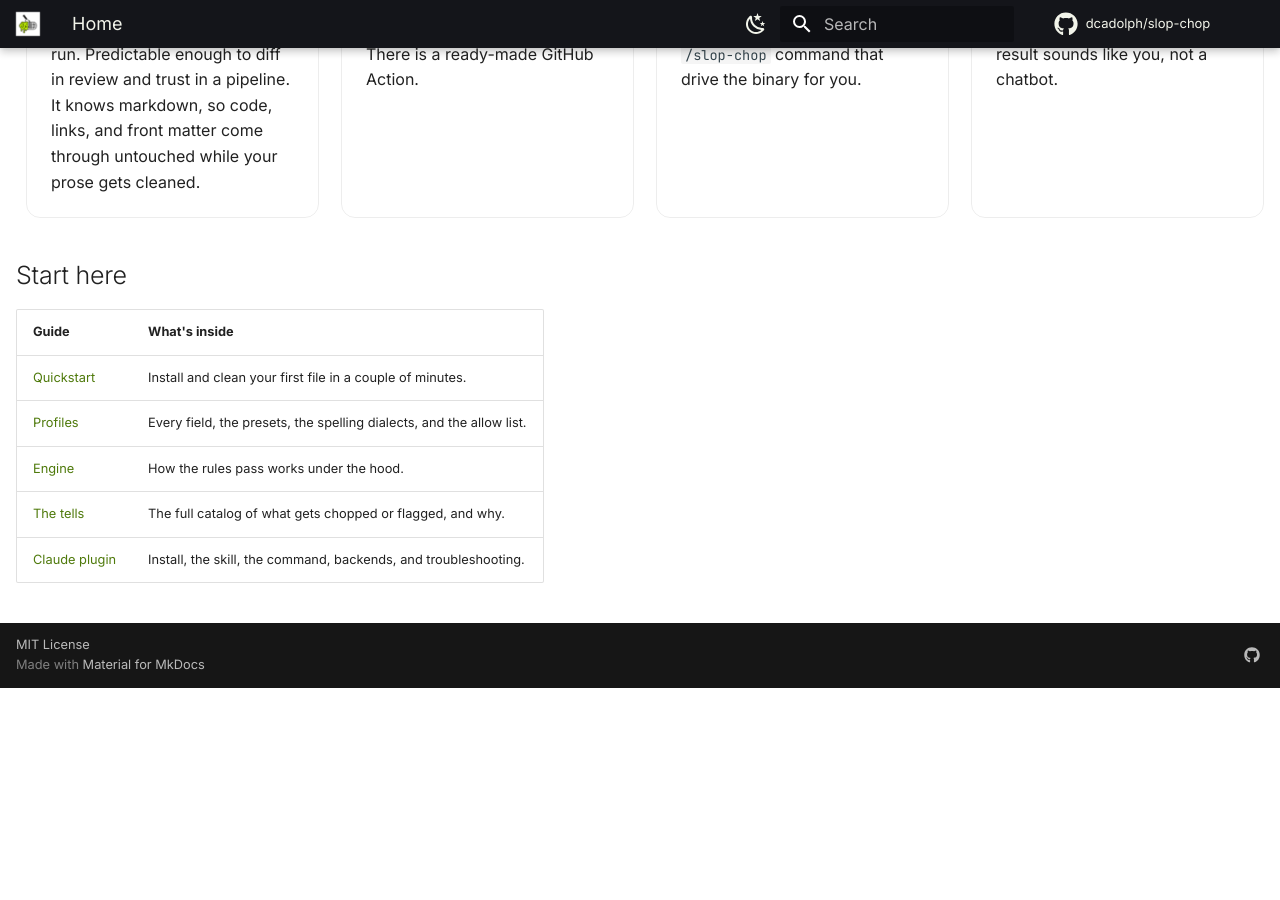
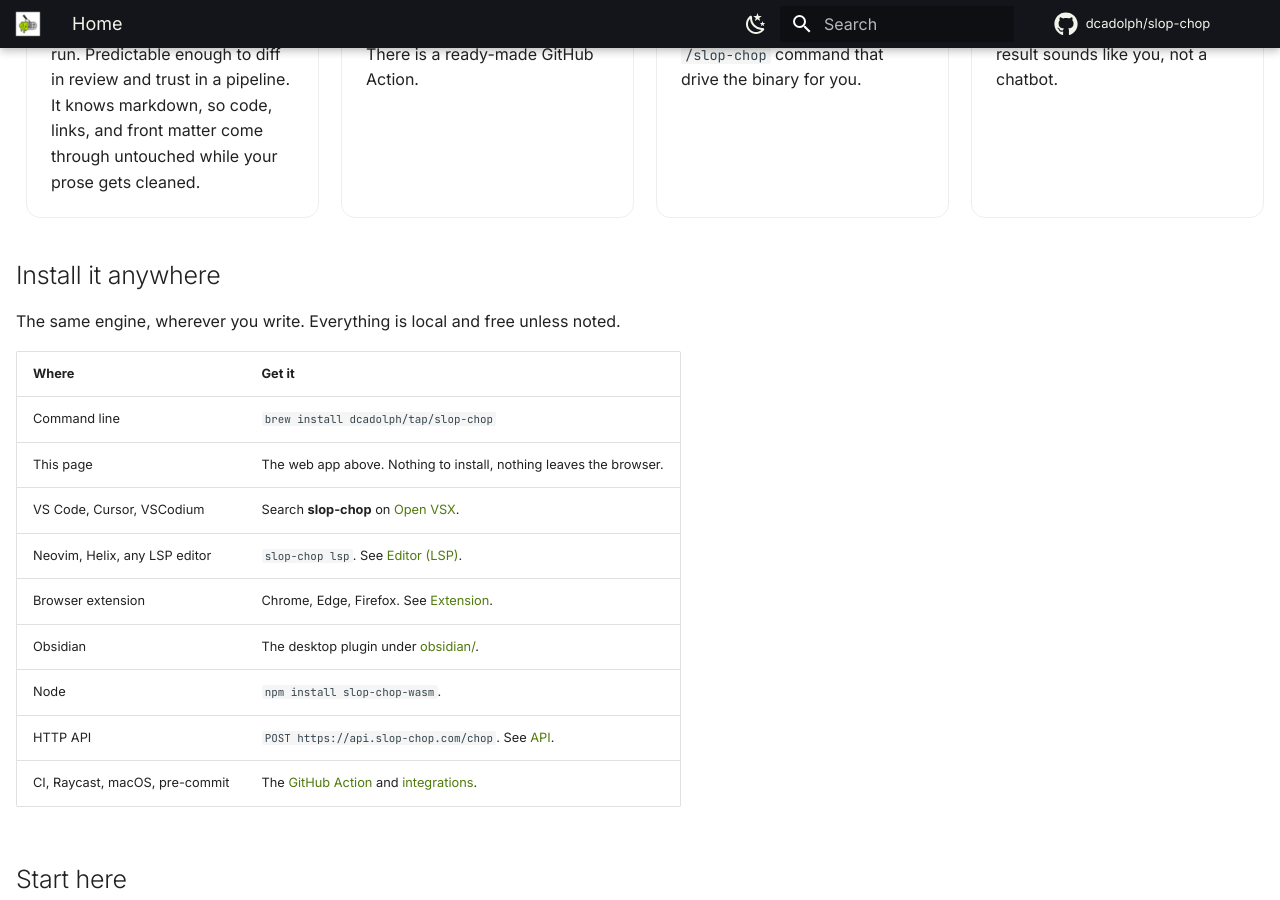
Before and after one commit to dcadolph/slop-chop, an MkDocs documentation site: the page built from docs/README.md, in a window 1280 px wide and 900 px high, scrolled down 2679 px. Built offline with MkDocs 1.6.1 and Material for MkDocs 9.7.7, drawn with Linux system fonts in a browser that asks for light colours; comment, search, counter and statistics services are not loaded; before the commit the page ends 3367 px from its top, so only the background shows below that.

Commit message:
List every install source on the README and the landing (#46)
A compact table on both the repo README and the site landing: Homebrew, the
web app, Open VSX for VS Code and Cursor, the LSP for any editor, the browser
extension, Obsidian, the npm package, the hosted API, and the CI and desktop
integrations.

```diff
--- a/docs/README.md
+++ b/docs/README.md
@@ -209,6 +209,22 @@
 
 </div>
 
+## Install it anywhere
+
+The same engine, wherever you write. Everything is local and free unless noted.
+
+| Where                              | Get it                                                                                                          |
+| ---------------------------------- | --------------------------------------------------------------------------------------------------------------- |
+| Command line                       | `brew install dcadolph/tap/slop-chop`                                                                            |
+| This page                          | The web app above. Nothing to install, nothing leaves the browser.                                              |
+| VS Code, Cursor, VSCodium          | Search **slop-chop** on [Open VSX](https://open-vsx.org/extension/dcadolph/slop-chop).                           |
+| Neovim, Helix, any LSP editor      | `slop-chop lsp`. See [Editor (LSP)](LSP.md).                                                                     |
+| Browser extension                  | Chrome, Edge, Firefox. See [Extension](EXTENSION.md).                                                            |
+| Obsidian                           | The desktop plugin under [obsidian/](https://github.com/dcadolph/slop-chop/tree/main/obsidian).                 |
+| Node                               | `npm install slop-chop-wasm`.                                                                                    |
+| HTTP API                           | `POST https://api.slop-chop.com/chop`. See [API](API.md).                                                        |
+| CI, Raycast, macOS, pre-commit     | The [GitHub Action](https://github.com/dcadolph/slop-chop) and [integrations](https://github.com/dcadolph/slop-chop/tree/main/integrations). |
+
 ## Start here
 
 <div class="sc-start" markdown>
```
Also changed, not shown: README.md (+15 -0 lines).
